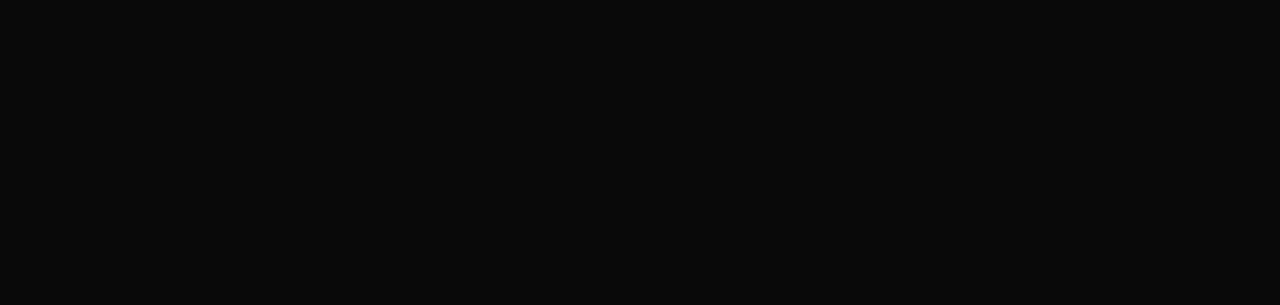
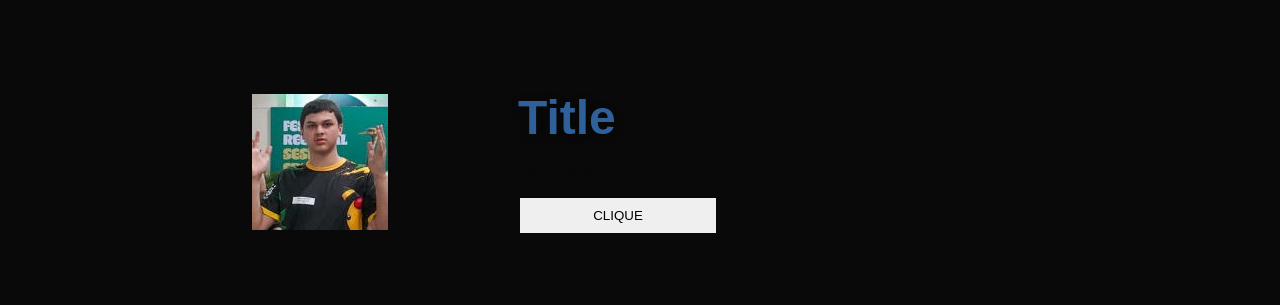
Before and after one commit to kojimalucas43-lgtm/revReact04, a React (Vite) app: page / in a window 1280 px wide. Shown: the part 260-565 px from the top of the page. Built offline with nearby package versions, Linux system fonts and the light colour scheme.

Commit message:
Add files via upload

```diff
--- a/src/App.jsx
+++ b/src/App.jsx
@@ -1,5 +1,6 @@
 import s from'./App.module.css'
 import  { Menu } from './components/menu'
+import bannerImg from '/bannerImg.jpg'
 
 function App() {
 
@@ -7,6 +8,20 @@ function App() {
     <>
       <Menu/>
         <div className={s.wraphome}>
+          <div className={s.section1}>
+              <div className={s.wrapImage}>
+                <img className={s.imgSection} src={bannerImg} alt=''/>
+              </div>
+              <div className={s.wrapTexts}>
+                <h1 className={s.tituloSection1}>Title</h1>
+                <p className={s.textSection1}>lorem fds</p>
+                <button className={s.btnSection1}>CLIQUE</button>
+              </div>
+          </div>
+
+          <div className={s.setion2}>
+            <iframe className={s.vid} src="https://www.youtube.com/embed/Ti2vjkcGiOo?si=nB8LIN0WvByUppzj" title="YouTube video player" frameborder="0" allow="accelerometer; autoplay; clipboard-write; encrypted-media; gyroscope; picture-in-picture; web-share" referrerpolicy="strict-origin-when-cross-origin" allowfullscreen></iframe>
+          </div>
 
         </div>
     </>
--- a/src/App.module.css
+++ b/src/App.module.css
@@ -4,3 +4,90 @@
     min-height: 100vh;
     height: auto;
 }
+
+
+.section2{
+    display: flex;
+    align-items: center;
+    justify-content: center;
+    padding-bottom: 200px;
+}
+
+
+.vid{
+    width: 800px;
+    height: 520px;
+    box-shadow: var(--sombra);
+    border-radius: 10px;
+}
+
+.section1{
+    display: flex;
+    align-items: center;
+    justify-content: center;
+    flex-wrap: wrap;
+    gap: 100px;
+    min-height: 100vh;
+    height: auto;
+}
+
+.wrapImage{
+    display: flex;
+    align-items: center;
+    justify-content: center;
+    padding: 10px;
+}
+
+.wrapTexts{
+    width: 500px;
+    display: flex;
+    flex-direction: column;
+    gap: 15px;
+    padding: 20px;
+}
+
+.tituloSection1{
+    font-weight: bolder;
+    font-size: 48px;
+    color: var(--azul);
+    text-shadow: var(--sombra);
+}
+
+.textSection1{
+    font-weight: 400;
+    font-size: 18px;
+    color: var(--dark);
+}
+
+.btnSection1{
+    width: 200px;
+    padding: 10px 0px;
+    border: none;
+    border:  2px solid var(--dark);
+    transition: all 200ms ease-in-out;
+}
+
+.btnSection1:hover{
+    border:  2px solid var(--dark);
+    background-color: var(--azul);
+    color: var(--light);
+    cursor:wait;
+}
+
+@media (width <= 1000px) {
+    .section1{
+    min-height: 50vh;
+    gap: 50px;
+    }
+    .textSection1{
+        font-size: 32px;
+    }
+    .vid{
+    width: 100%;
+    height: 320px;
+    border-radius: 0px;
+    }
+    .section2{
+        padding: 10px;
+    }
+}
```
Also changed, not shown: public/bannerImg.jpg (added).
